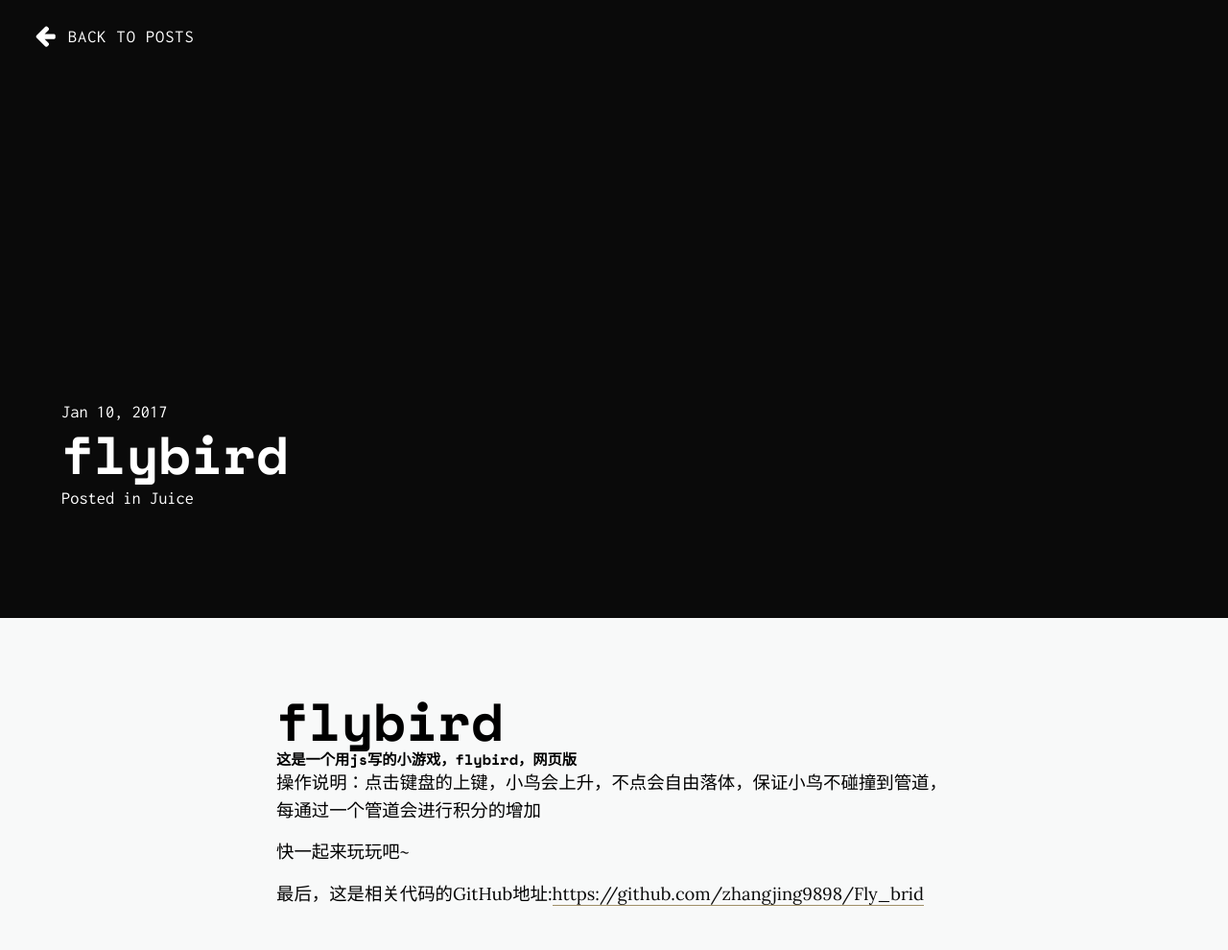
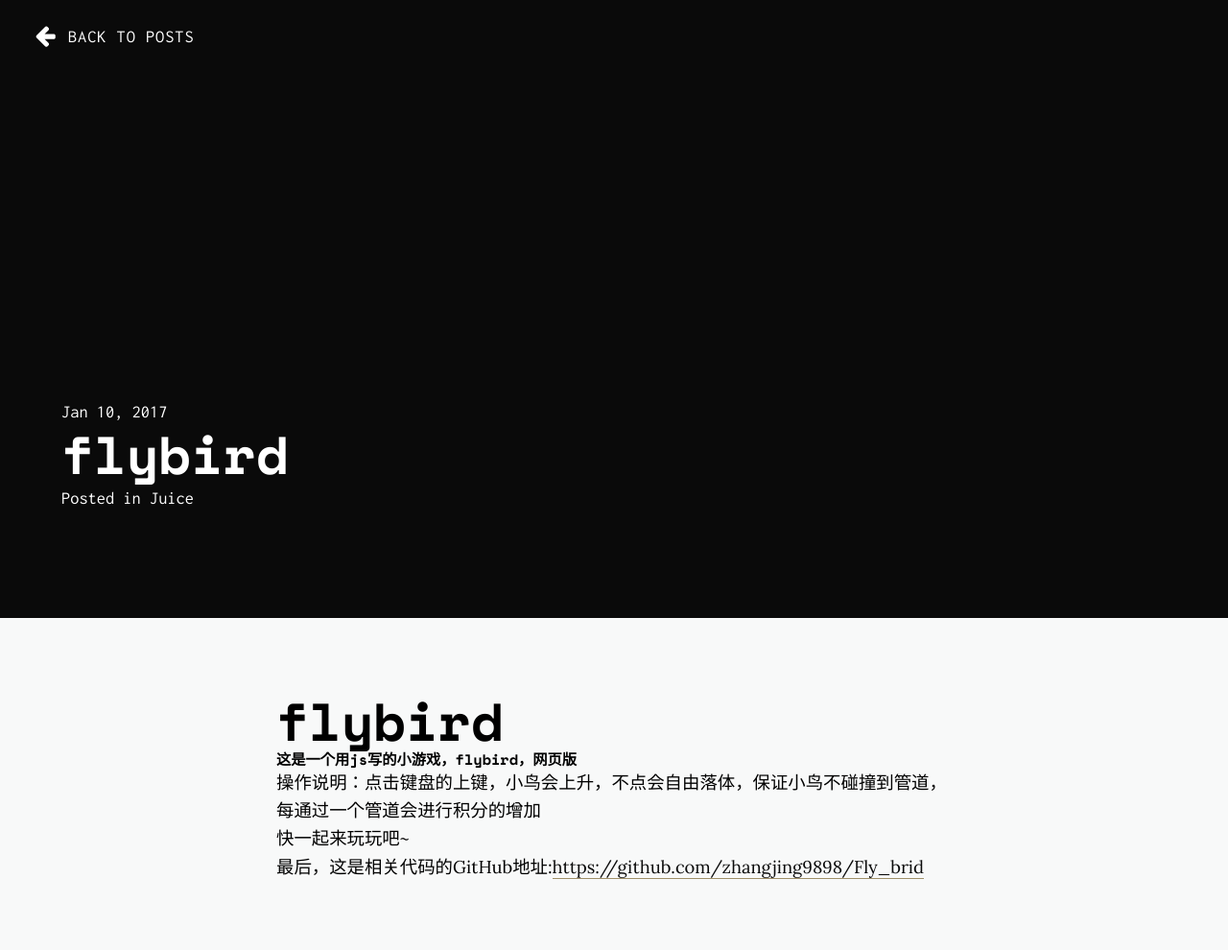
Before and after one commit to zhangjing9898/zhangjing9898.github.io, a Jekyll site: the page built from _posts/2017-01-10-flybird.markdown, in a window 1280 px wide. Shown: the top 990 px of the page at 96% size. Built offline with Jekyll 4.4.1, drawn with Linux system fonts in a browser that asks for light colours; nearby versions of some CDN libraries.

Commit message:
Update main.css

```diff
--- a/assets/css/main.css
+++ b/assets/css/main.css
@@ -1013,6 +1013,10 @@
 .bg-white {
     background-color: #fff
 }
+article,section,span,time,aside,p,a{
+    margin: 0;
+    padding: 0;
+}
 .point-time {
   content: "";
   position: absolute;
```
